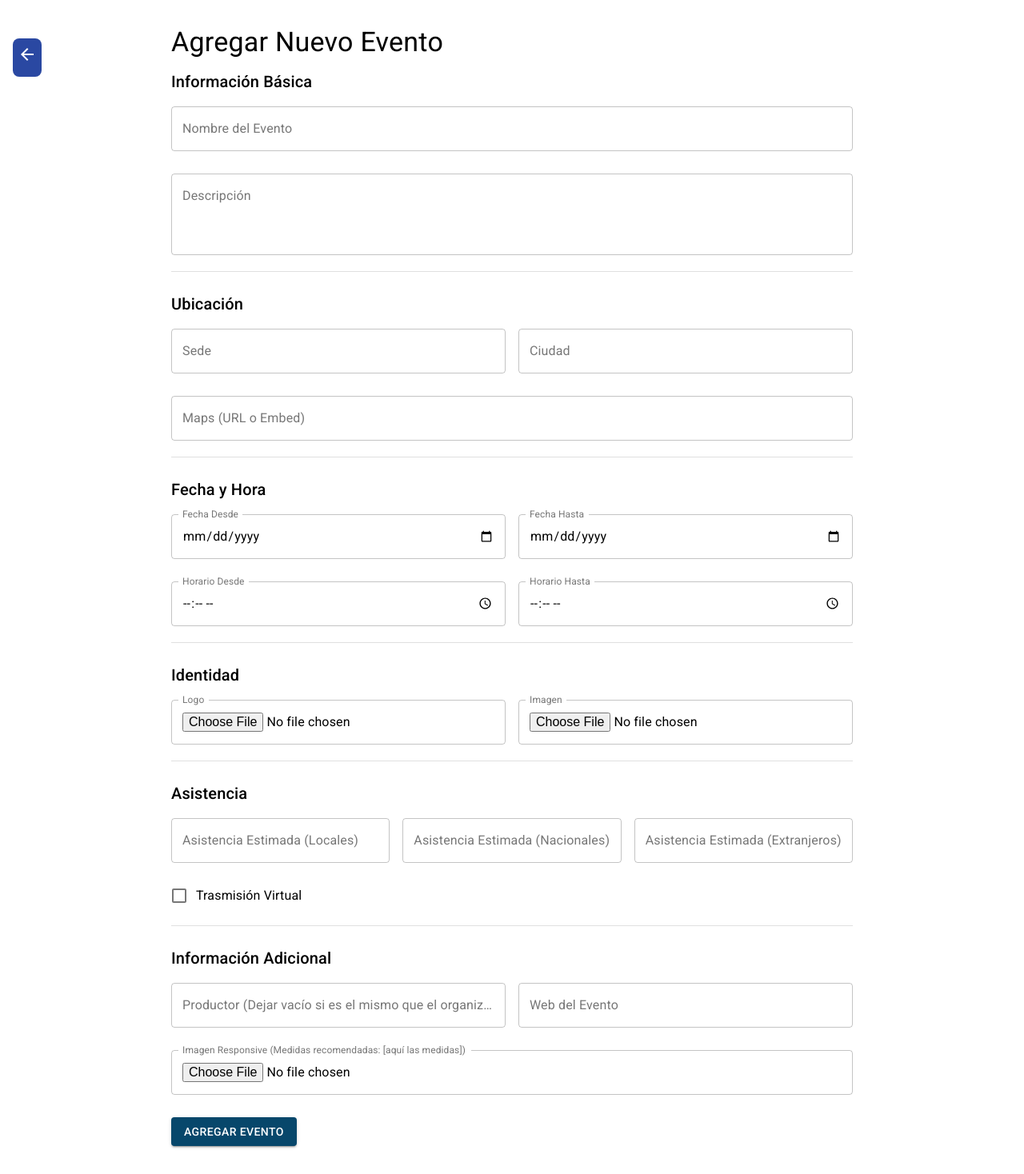
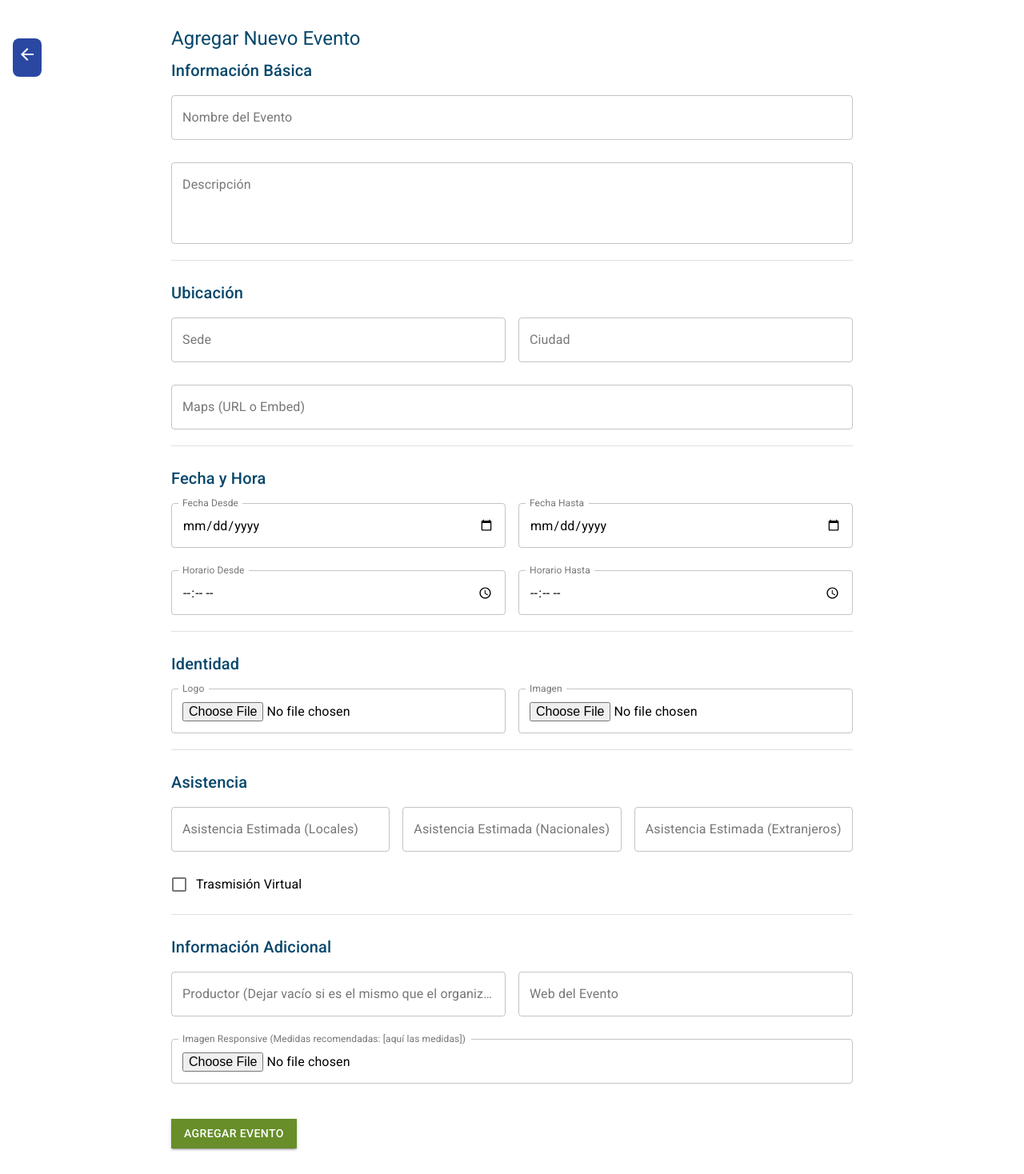
Before and after one commit to MarcosRillo/EATT, a Next.js app: page /dashboard/addEvent in a window 1280 px wide. Shown: the whole page at 80% size. Built offline with nearby package versions, Linux system fonts and the light colour scheme.

Commit message:
form add event

```diff
--- a/src/app/dashboard/addEvent/page.jsx
+++ b/src/app/dashboard/addEvent/page.jsx
@@ -121,11 +121,11 @@ function AddEventPage() {
         <ArrowBackIcon />
       </Link>
       <Container maxWidth="md" sx={{ mt: 4, paddingBottom: 4 }}>
-        <Typography variant="h4" component="h1" gutterBottom>
+        <Typography variant="h5" component="h1" color="primary" gutterBottom>
           Agregar Nuevo Evento
         </Typography>
 
-        <Typography variant="h6" gutterBottom>
+        <Typography variant="h6" color="primary" gutterBottom>
           Información Básica
         </Typography>
         <Grid container spacing={2} mb={2}>
@@ -152,7 +152,7 @@ function AddEventPage() {
         </Grid>
         <Divider sx={{ mb: 3 }} />
 
-        <Typography variant="h6" gutterBottom>
+        <Typography variant="h6" color="primary" gutterBottom>
           Ubicación
         </Typography>
         <Grid container spacing={2} mb={2}>
@@ -186,7 +186,7 @@ function AddEventPage() {
         </Grid>
         <Divider sx={{ mb: 3 }} />
 
-        <Typography variant="h6" gutterBottom>
+        <Typography variant="h6" color="primary" gutterBottom>
           Fecha y Hora
         </Typography>
         <Grid container spacing={2} mb={2}>
@@ -237,7 +237,7 @@ function AddEventPage() {
         </Grid>
         <Divider sx={{ mb: 3 }} />
 
-        <Typography variant="h6" gutterBottom>
+        <Typography variant="h6" color="primary" gutterBottom>
           Identidad
         </Typography>
         <Grid container spacing={2} mb={2}>
@@ -274,7 +274,7 @@ function AddEventPage() {
         </Grid>
         <Divider sx={{ mb: 3 }} />
 
-        <Typography variant="h6" gutterBottom>
+        <Typography variant="h6" color="primary" gutterBottom>
           Asistencia
         </Typography>
         <Grid container spacing={2} mb={2}>
@@ -322,7 +322,7 @@ function AddEventPage() {
         </Grid>
         <Divider sx={{ mb: 3 }} />
 
-        <Typography variant="h6" gutterBottom>
+        <Typography variant="h6" color="primary" gutterBottom>
           Información Adicional
         </Typography>
         <Grid container spacing={2} mb={2}>
@@ -365,7 +365,7 @@ function AddEventPage() {
         <Box sx={{ mt: 3 }}>
           <Button
             variant="contained"
-            color="primary"
+            color="secondary"
             onClick={handleAddEventSubmit}
           >
             Agregar Evento
```
